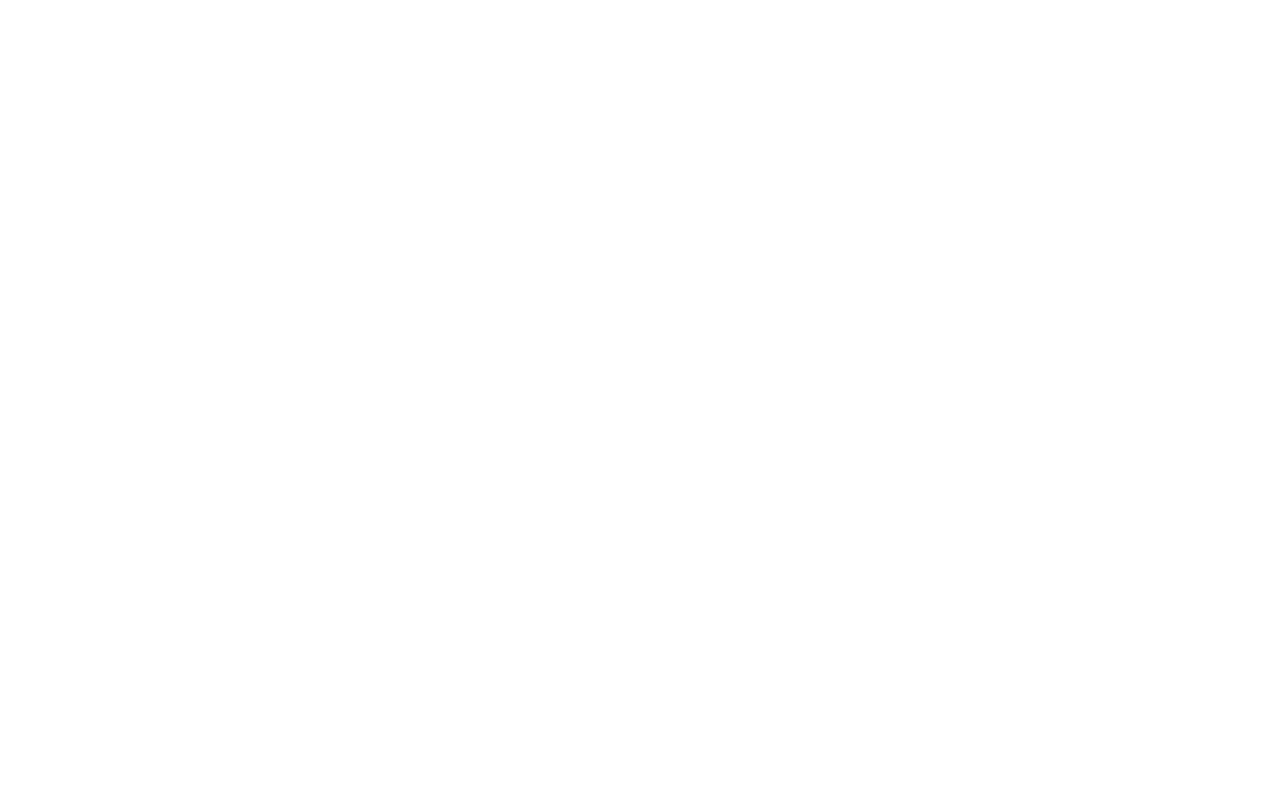
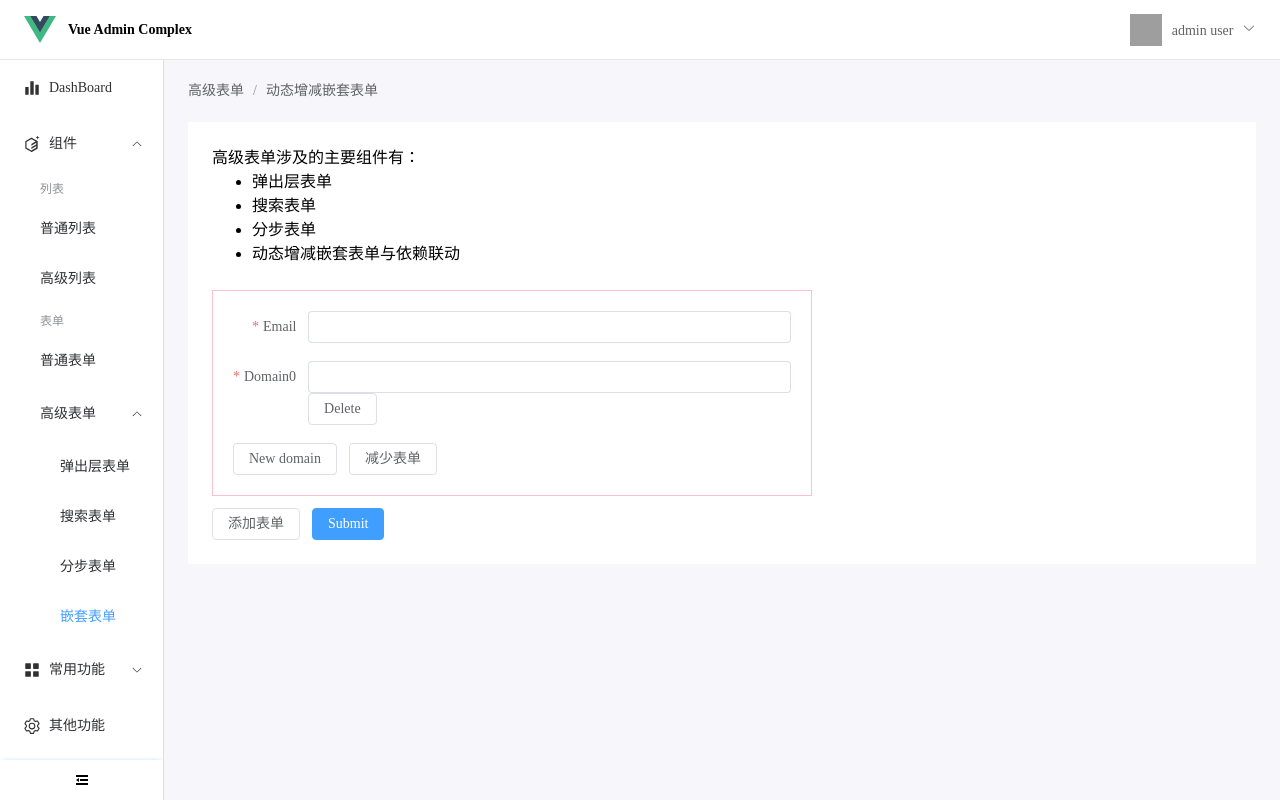
Before and after one commit to hesetiema/vue-admin-complex, a Vue app: page /admin/advanced-form/nest in a window 1280 px wide. Before the commit this address had no page. Built offline with nearby package versions, Linux system fonts and the light colour scheme; grey boxes are pictures that could not be loaded.

Commit message:
feat(高级表单): 增加分步表单、嵌套表单

```diff
--- a/src/layout/AsideView.vue
+++ b/src/layout/AsideView.vue
@@ -65,6 +65,16 @@
                 title: '搜索表单',
                 key: 'search',
                 index: '/admin/advanced-form/search'
+              },
+              {
+                title: '分步表单',
+                key: 'step',
+                index: '/admin/advanced-form/step'
+              },
+              {
+                title: '嵌套表单',
+                key: 'nest',
+                index: '/admin/advanced-form/nest'
               }
             ]
           }
--- a/src/router/index.ts
+++ b/src/router/index.ts
@@ -112,15 +112,15 @@
           {
             path: 'step',
             name: 'step',
-            component: () => import('@/views/admin/FormAdvancedModal.vue'),
+            component: () => import('@/views/admin/FormAdvancedStep.vue'),
             meta: {
               title: '分步表单'
             }
           },
           {
-            path: 'dynamic',
-            name: 'dynamic',
-            component: () => import('@/views/admin/FormAdvancedModal.vue'),
+            path: 'nest',
+            name: 'nest',
+            component: () => import('@/views/admin/FormAdvancedNest.vue'),
             meta: {
               title: '动态增减嵌套表单'
             }
--- /dev/null
+++ b/src/views/admin/FormAdvancedNest.vue
@@ -0,0 +1,150 @@
+<script lang="ts" setup>
+import { reactive, ref } from 'vue'
+import type { FormInstance } from 'element-plus'
+
+interface DomainItem {
+  key: number
+  value: string
+}
+
+interface CardForm {
+  domains: DomainItem[]
+  email: string
+  key: number
+}
+
+const formRefs = ref<FormInstance[]>([])
+const nestedForms = reactive<CardForm[]>([
+  {
+    key: 0,
+    domains: [
+      {
+        key: 1,
+        value: ''
+      }
+    ],
+    email: ''
+  }
+])
+
+const setItemRef = (el) => {
+  formRefs.value.push(el)
+}
+
+const removeDomain = (formKey: number, item: DomainItem) => {
+  const currentDomains = nestedForms.find((v) => v.key === formKey)?.domains
+  if (currentDomains) {
+    const index = currentDomains.indexOf(item)
+    if (index !== -1) {
+      currentDomains.splice(index, 1)
+    }
+  }
+}
+
+const addDomain = (formKey: number) => {
+  const currentDomains = nestedForms.find((v) => v.key === formKey)?.domains
+  if (currentDomains) {
+    currentDomains.push({
+      key: Date.now(),
+      value: ''
+    })
+  }
+}
+
+const submitForm = async () => {
+  for await (const formEl of formRefs.value) {
+    formEl.validate((valid) => {
+      if (valid) {
+        console.log('form', JSON.stringify(nestedForms))
+      }
+    })
+  }
+}
+
+const removeForm = (formKey: number) => {
+  const currentFormIndex = nestedForms.findIndex((v) => v.key === formKey)
+  if (currentFormIndex !== -1) {
+    nestedForms.splice(currentFormIndex, 1)
+  }
+}
+
+const addForm = () => {
+  nestedForms.push({
+    key: Date.now(),
+    domains: [
+      {
+        key: Date.now(),
+        value: ''
+      }
+    ],
+    email: ''
+  })
+}
+</script>
+
+<template>
+  <template v-for="cardForm in nestedForms" :key="cardForm.key">
+    <el-form :ref="setItemRef" class="card-form" :model="cardForm" label-width="auto">
+      <el-form-item
+        prop="email"
+        label="Email"
+        :rules="[
+          {
+            required: true,
+            message: 'Please input email address',
+            trigger: 'blur'
+          },
+          {
+            type: 'email',
+            message: 'Please input correct email address',
+            trigger: ['blur', 'change']
+          }
+        ]"
+      >
+        <el-input v-model="cardForm.email" />
+      </el-form-item>
+      <el-form-item
+        v-for="(domain, index) in cardForm.domains"
+        :key="domain.key"
+        :label="'Domain' + index"
+        :prop="'domains.' + index + '.value'"
+        :rules="{
+          required: true,
+          message: 'domain can not be null',
+          trigger: 'blur'
+        }"
+      >
+        <el-input v-model="domain.value" />
+        <el-button class="mt-2" @click.prevent="removeDomain(cardForm.key, domain)">
+          Delete
+        </el-button>
+      </el-form-item>
+      <div class="flex-center">
+        <el-button @click="addDomain(cardForm.key)">New domain</el-button>
+        <el-button @click="removeForm(cardForm.key)">减少表单</el-button>
+      </div>
+    </el-form>
+  </template>
+  <div class="operations">
+    <el-button @click="addForm()">添加表单</el-button>
+    <el-button type="primary" @click="submitForm()">Submit</el-button>
+  </div>
+</template>
+
+<style scoped>
+.card-form {
+  border: 1px solid pink;
+  padding: 20px;
+  max-width: 600px;
+  margin-bottom: 12px;
+}
+.flex-center {
+  display: flex;
+  align-items: center;
+}
+.operations {
+  margin-top: 12px;
+  display: flex;
+  align-items: center;
+}
+</style>
--- /dev/null
+++ b/src/views/admin/FormAdvancedStep.vue
@@ -0,0 +1,84 @@
+<script lang="ts" setup>
+import { ref, reactive } from 'vue'
+
+const active = ref(0)
+const formLabelWidth = '140px'
+const formOne = reactive({
+  name: '',
+  region: ''
+})
+const formTwo = reactive({
+  name: '',
+  region: ''
+})
+const formThree = reactive({
+  name: '',
+  region: ''
+})
+
+const next = () => {
+  if (active.value++ > 2) active.value = 0
+}
+const previous = () => {
+  if (active.value > 0) {
+    active.value--
+  }
+}
+const submit = () => {
+  alert(`提交表单值为：Step One ${JSON.stringify(formOne)};
+  Step Two ${JSON.stringify(formTwo)};
+  Step Three ${JSON.stringify(formThree)}`)
+}
+</script>
+
+<template>
+  <el-steps style="max-width: 600px" :active="active" finish-status="success">
+    <el-step title="Step 1" />
+    <el-step title="Step 2" />
+    <el-step title="Step 3" />
+  </el-steps>
+
+  <div style="width: 400px">
+    <el-form :model="formOne" v-show="active === 0">
+      <el-form-item label="step one name" :label-width="formLabelWidth">
+        <el-input v-model="formOne.name" autocomplete="off" />
+      </el-form-item>
+      <el-form-item label="step one zones" :label-width="formLabelWidth">
+        <el-select v-model="formOne.region" placeholder="Please select a zone">
+          <el-option label="Zone No.1" value="shanghai" />
+          <el-option label="Zone No.2" value="beijing" />
+        </el-select>
+      </el-form-item>
+    </el-form>
+
+    <el-form :model="formTwo" v-show="active === 1">
+      <el-form-item label="step two name" :label-width="formLabelWidth">
+        <el-input v-model="formTwo.name" autocomplete="off" />
+      </el-form-item>
+      <el-form-item label="step two zones" :label-width="formLabelWidth">
+        <el-select v-model="formTwo.region" placeholder="Please select a zone">
+          <el-option label="Zone No.1" value="shanghai" />
+          <el-option label="Zone No.2" value="beijing" />
+        </el-select>
+      </el-form-item>
+    </el-form>
+
+    <el-form :model="formThree" v-show="active === 2">
+      <el-form-item label="step three name" :label-width="formLabelWidth">
+        <el-input v-model="formThree.name" autocomplete="off" />
+      </el-form-item>
+      <el-form-item label="step three zones" :label-width="formLabelWidth">
+        <el-select v-model="formThree.region" placeholder="Please select a zone">
+          <el-option label="Zone No.1" value="shanghai" />
+          <el-option label="Zone No.2" value="beijing" />
+        </el-select>
+      </el-form-item>
+    </el-form>
+  </div>
+
+  <el-button style="margin-top: 12px" @click="previous" v-show="active > 0"
+    >Previous step</el-button
+  >
+  <el-button style="margin-top: 12px" @click="next" v-show="active < 2">Next step</el-button>
+  <el-button style="margin-top: 12px" @click="submit" v-show="active === 2">Submit</el-button>
+</template>
```
